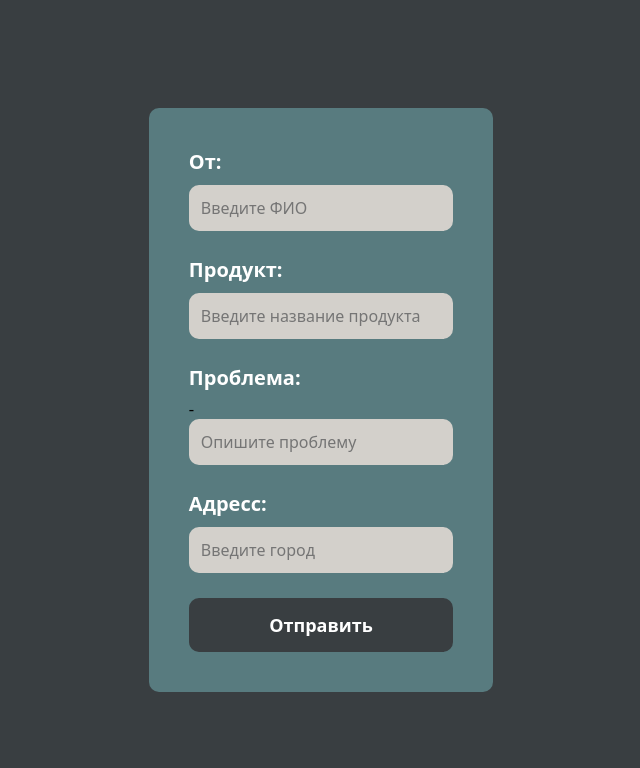
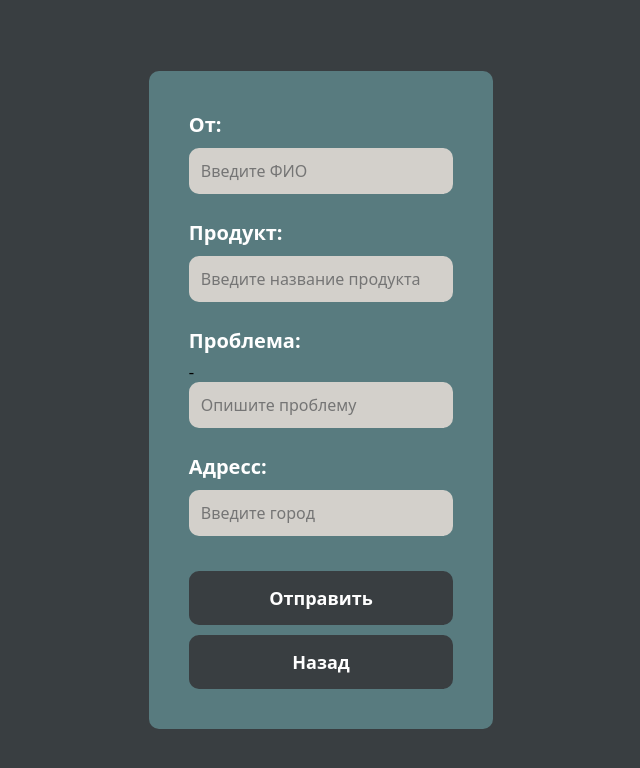
Before and after one commit to Gerich79/Kursovaya, a PHP site: page /CreateMessage.html in a window 1280 px wide. Shown: the top 768 px of the page, without its empty margins (319-959 px from the left). Run offline with PHP 8.4, Linux system fonts and the light colour scheme.

Commit message:
Сделан весь фронт

```diff
--- a/AddUser.html
+++ b/AddUser.html
@@ -52,7 +52,7 @@
         <input class="input__box2" type="password" name="password" id="add_user-password">
     </div>
     <div class="btns">
-        <button class="btn-back"><img class = "img1" src = 'img\arrow-return.png' alt="Назад" ></button>
+        <button class="btn-back" href="javascript:history.back()"><img class = "img1" src = 'img\arrow-return.png' alt="Назад" ></button>
         <button class="btn-delete"><img class = "img2" src = 'img\delete.png' alt="Удалить"></button>
         <button class="btn-plus"><img class = "img4" src = 'img\plus.png' alt="Добавить"></button>
         <button class="btn-edit"><img class = "img3" src = 'img\edit.png' alt="Изменить"></button>
--- a/CreateMessage.css
+++ b/CreateMessage.css
@@ -52,10 +52,30 @@ body {
     font-family: system-ui, -apple-system, BlinkMacSystemFont, 'Segoe UI', Roboto, Oxygen, Ubuntu, Cantarell, 'Open Sans', 'Helvetica Neue', sans-serif;
     font-weight: bold;
     transition: all 0.3s ease;
+    margin-top: 10px;
 }
-
 .submit-btn:hover {
     background-color: #E2C044;
     color: white;
     box-shadow: inset 0 0 0 3px #393E41;
 }
+
+.back-btn {
+    width: 100%;
+    padding: 15px;
+    background-color: #393E41;
+    color: white;
+    border: none;
+    border-radius: 10px;
+    cursor: pointer;
+    font-size: 18px;
+    font-family: system-ui, -apple-system, BlinkMacSystemFont, 'Segoe UI', Roboto, Oxygen, Ubuntu, Cantarell, 'Open Sans', 'Helvetica Neue', sans-serif;
+    font-weight: bold;
+    transition: all 0.3s ease;
+    margin-top: 10px;
+}
+.back-btn:hover {
+    background-color: #E2C044;
+    color: white;
+    box-shadow: inset 0 0 0 3px #393E41;
+}
--- a/CreateMessage.html
+++ b/CreateMessage.html
@@ -31,6 +31,7 @@
 
             <button type="submit" class="submit-btn">Отправить</button>
         </form>
+        <button type="button" class="back-btn" onclick="window.location.href='Menu.html'">Назад</button>
     </div>
 
     <script>
--- a/Menu.html
+++ b/Menu.html
@@ -10,8 +10,9 @@
     <div class="sidenav" id="mySidenav">
         <a href="javascript:void(0)" class="closebtn" onclick="closeNav()">&times;</a>
         <a href="Messages.html"><img src="img/warning.png" alt="warning" class="menu-icon"> Сообщения</a>
-        <a href="#"><img src="img/system.png" alt="system" class="menu-icon"> Управление профилями</a>
-        <a href="#"><img src="img/profile.png" alt="profile" class="menu-icon">Списанные комплектующих</a>
+        <a href="AddUser.html"><img src="img/system.png" alt="system" class="menu-icon"> Управление профилями</a>
+        <a href="DeletedPage.html"><img src="img/profile.png" alt="profile" class="menu-icon">Списанные комплектующих</a>
+        <a href="CreateMessage.html"><img src="img/profile.png" alt="profile" class="menu-icon">Написать о поломке</a>
     </div>
 
     <span class="menu-button" onclick="openNav()">&#9776;</span>
```
Also changed, not shown: CategoryPage.html (added, +23 -0 lines), DeletedPage.html (added, +23 -0 lines), SystemMessage.html (+8 -1 lines).
